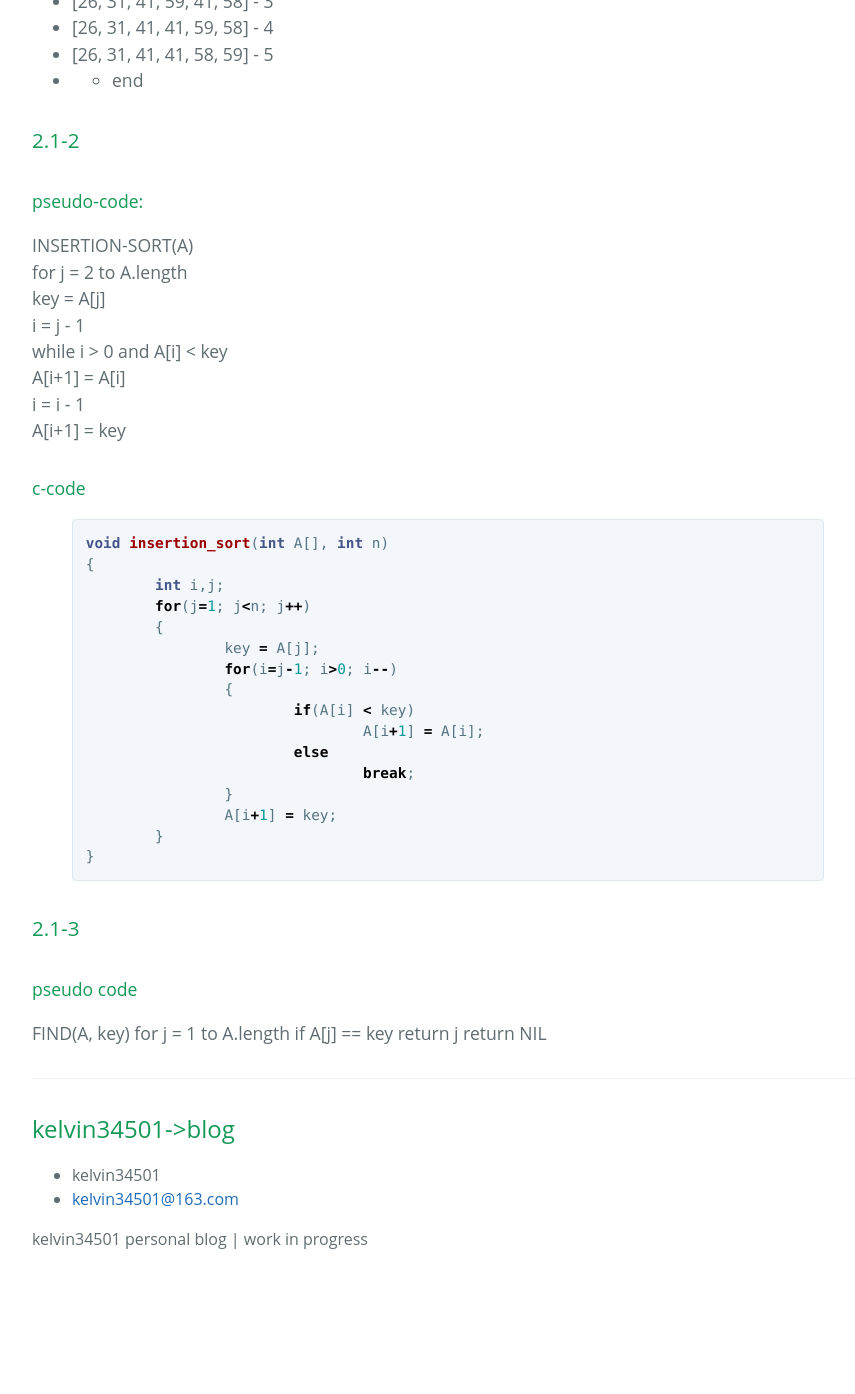
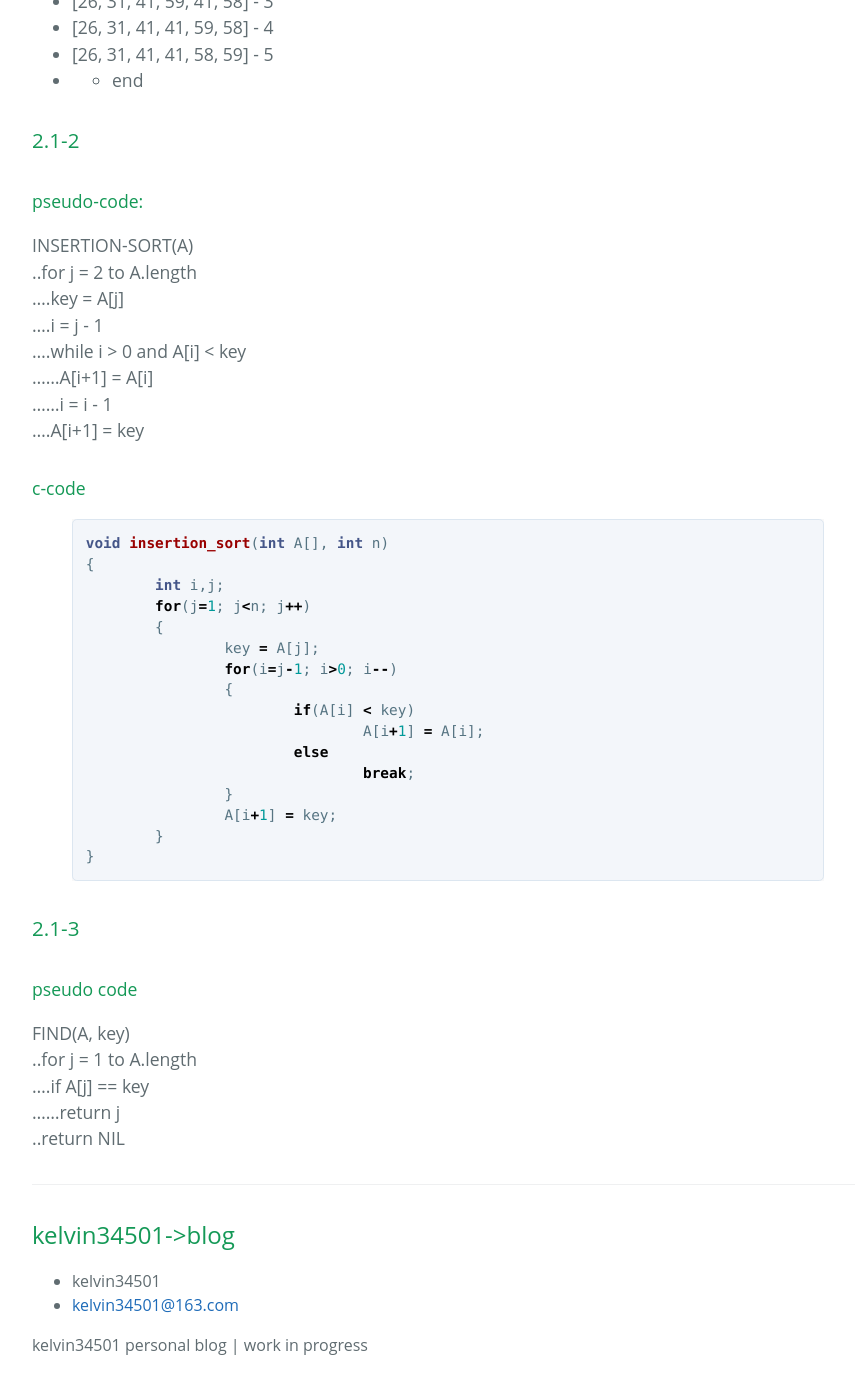
Before and after one commit to kelvin34501/kelvin34501.github.io, a Jekyll site: the page built from _posts/2018-01-26-exercise-2.1.markdown, in a window 1280 px wide and 1400 px high, scrolled down 701 px. Shown: the top 1394 px of the window, without its empty margins (192-1047 px from the left). Built offline with Jekyll 4.4.1, drawn with Linux system fonts in a browser that asks for light colours; before the commit the page ends 2000 px from its top, so only the background shows below that.

```diff
--- a/_posts/2018-01-26-exercise-2.1.markdown
+++ b/_posts/2018-01-26-exercise-2.1.markdown
@@ -16,14 +16,14 @@ category: CLRS
 
 ### 2.1-2
 #### pseudo-code:
-  INSERTION-SORT(A)
-    for j = 2 to A.length
-      key = A[j]
-      i = j - 1
-      while i > 0 and A[i] < key
-        A[i+1] = A[i]
-        i = i - 1
-      A[i+1] = key
+INSERTION-SORT(A)
+..for j = 2 to A.length
+....key = A[j]
+....i = j - 1
+....while i > 0 and A[i] < key
+......A[i+1] = A[i]
+......i = i - 1
+....A[i+1] = key
 
 
 #### c-code
@@ -48,8 +48,8 @@ void insertion_sort(int A[], int n)
 
 ### 2.1-3
 #### pseudo code
-  FIND(A, key)
-    for j = 1 to A.length
-      if A[j] == key
-        return j
-    return NIL
+FIND(A, key)
+..for j = 1 to A.length
+....if A[j] == key
+......return j
+..return NIL
```
